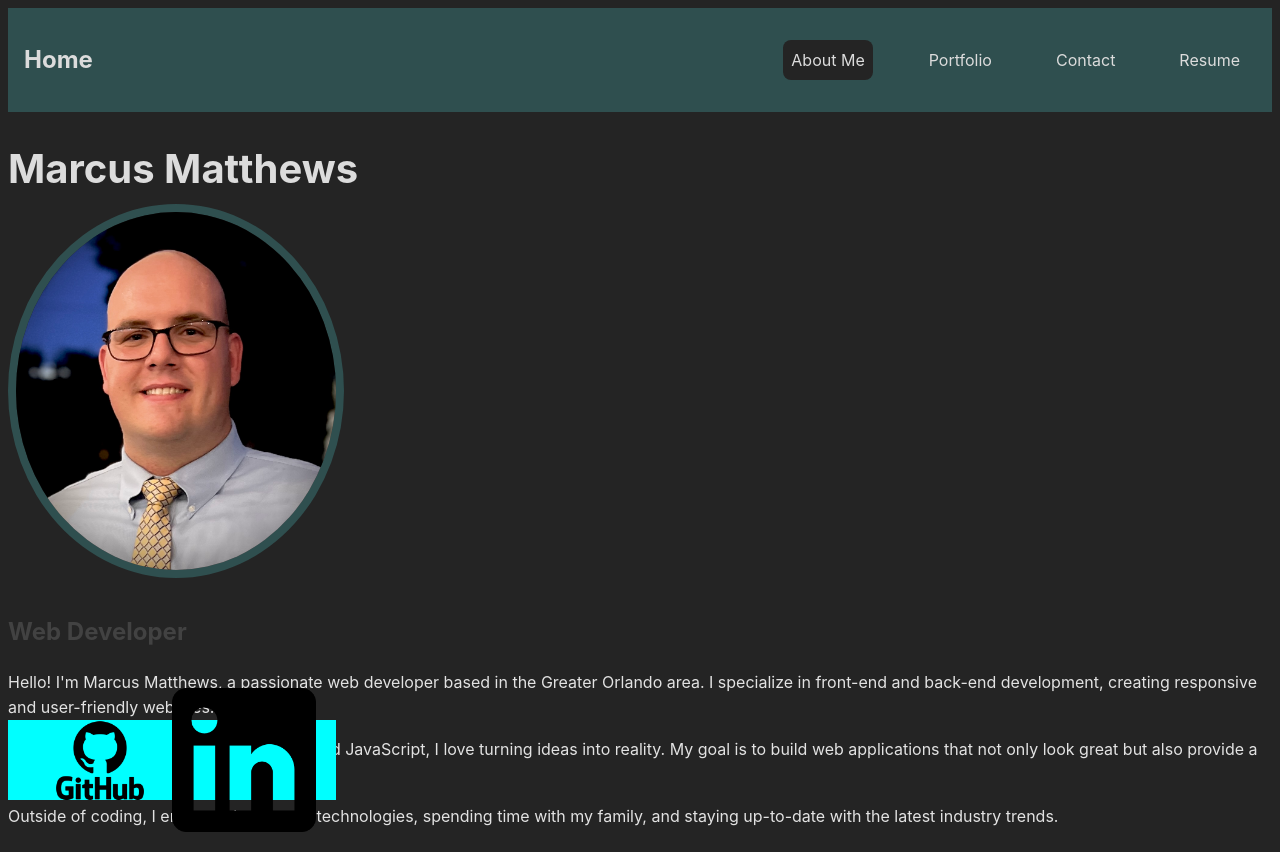
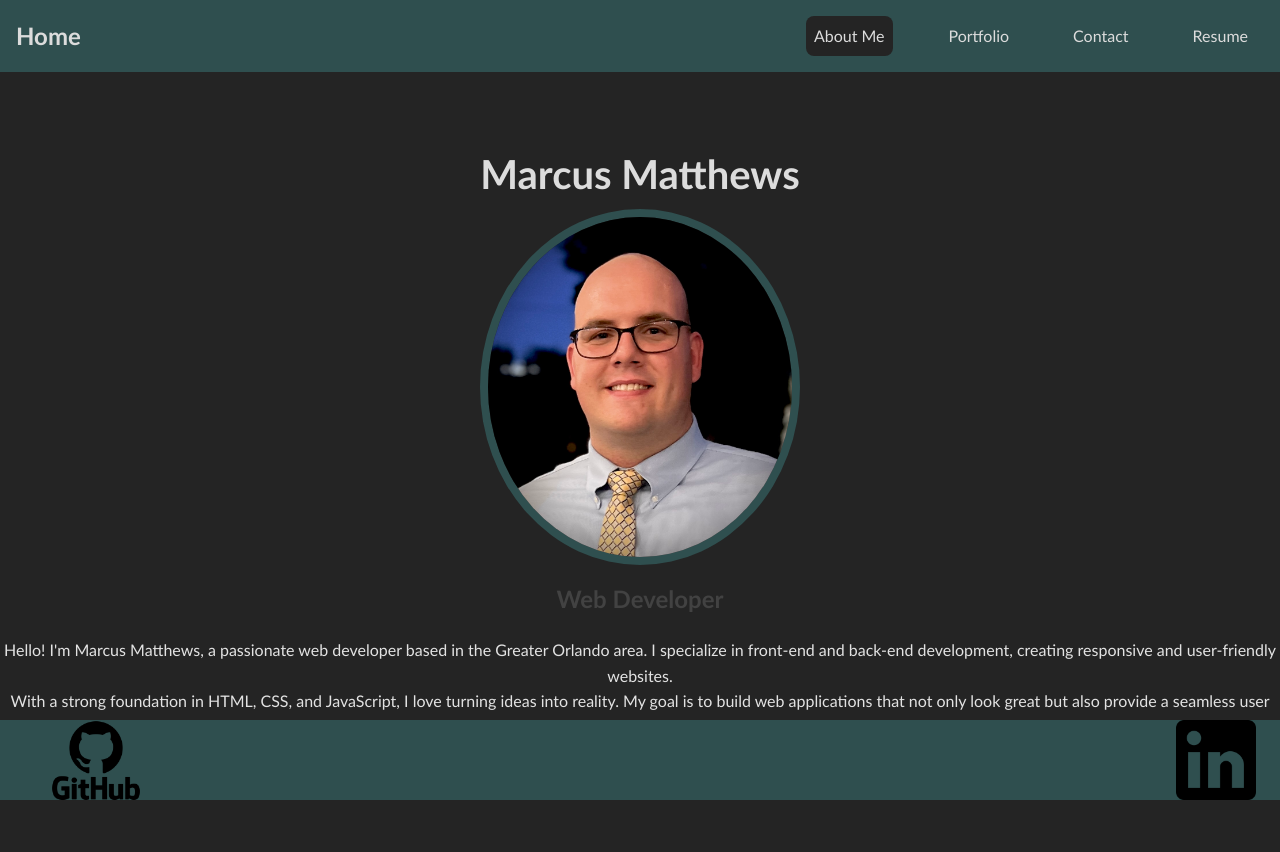
Before and after one commit to Matthuu75/reactProfile, a React (Vite) app in the folder vite-project/: page /about in a window 1280 px wide. After the commit the page ends 801 px from the top, so only its background shows below. Built offline with nearby package versions, Linux system fonts and the light colour scheme.

Commit message:
refactored footer and adjusted size of link logos

```diff
--- a/vite-project/src/App.css
+++ b/vite-project/src/App.css
@@ -1,3 +1,10 @@
+* {
+  font-family: 'Trebuchet MS', 'Lucida Sans Unicode', 'Lucida Grande', 'Lucida Sans', Arial, sans-serif;
+  margin: 0;
+  padding: 0;
+  box-sizing: border-box;
+}
+
 footer {
   margin-top: auto;
   max-height: 5rem;
@@ -7,15 +14,31 @@ footer {
   background-color: aqua;
   position: absolute;
   bottom: 0;
-  padding: 0 20px; /* Add padding for better spacing */
+  padding: 0 20px;
 }
 
-footer .githubLogo,
-footer .linkedInLogo {
+footer {
+  margin-top: auto; /* Push the footer to the bottom of the container */
+  background-color: darkslategray;
+  color: white;
+  text-align: center;
+  padding: 1rem;
+  width: 100%
+}
+
+footer img {
+  display: flex;
+  justify-content: space-between;
+  width: 5rem;
+  height: auto;
+  margin: 0 0.5rem;
+  align-items: center;
+}
+
+.githubLogo {
   width: 9rem;
   height: auto;
-  margin: 20px auto; /* Shorthand for top and bottom margin */
-  display: block;
+  margin: 0 0.5rem;
 }
 
 .mainPicture {
--- a/vite-project/src/App.jsx
+++ b/vite-project/src/App.jsx
@@ -31,7 +31,7 @@ function App() {
           </a>
           <a href="https://www.linkedin.com/in/marcus-matthews-2655a5119/">
             <img
-              src="./src/assets/linkd in.png"
+              src="./src/assets/linkedin.png"
               className="linkedInLogo"
               alt=""
             />
--- a/vite-project/src/components/pages/About.css
+++ b/vite-project/src/components/pages/About.css
@@ -1,3 +1,8 @@
+.container {
+  text-align: center;
+  display: block;
+}
+
 .profile-container {
   max-width: 800px;
   margin: 0 auto;
@@ -10,6 +15,7 @@ header {
 }
 
 h1 {
+  margin-top: 4.5rem;
   color: gainsboro;
   font-size: 2.5em;
   margin-bottom: 5px;
@@ -28,6 +34,6 @@ h2 {
   font-size: 1.5em;
 }
 
-section {
+.bio {
   line-height: 1.6;
 }
--- a/vite-project/src/components/pages/About.jsx
+++ b/vite-project/src/components/pages/About.jsx
@@ -3,7 +3,7 @@ import "./about.css";
 
 export const About = () => {
   return (
-    <div>
+    <div className="container">
       <header>
         <h1>Marcus Matthews</h1>
               <div>
@@ -12,7 +12,7 @@ export const About = () => {
         <h2>Web Developer</h2>
       </header>
 
-      <section>
+      <div className="bio">
         <p>
           Hello! I'm Marcus Matthews, a passionate web developer based in the
           Greater Orlando area. I specialize in front-end and back-end
@@ -25,10 +25,10 @@ export const About = () => {
         </p>
         <p>
           Outside of coding, I enjoy exploring new technologies, spending time
-          with my family, and staying up-to-date with the latest industry
+          with my family and my two dogs, and staying up-to-date with the latest industry
           trends.
         </p>
-      </section>
+      </div>
     </div>
   );
 };
--- a/vite-project/src/index.css
+++ b/vite-project/src/index.css
@@ -1,3 +1,5 @@
+
+
 :root {
   font-family: Inter, system-ui, Avenir, Helvetica, Arial, sans-serif;
   line-height: 1.5;
```
Also changed, not shown: vite-project/src/assets/linkedin.png (renamed from vite-project/src/assets/linkd in.png).
